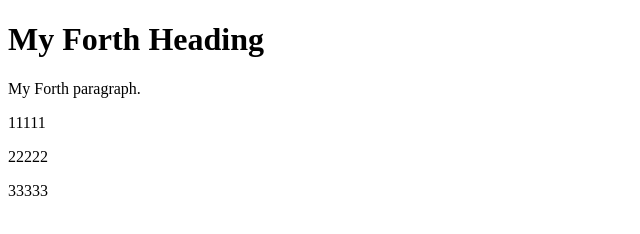
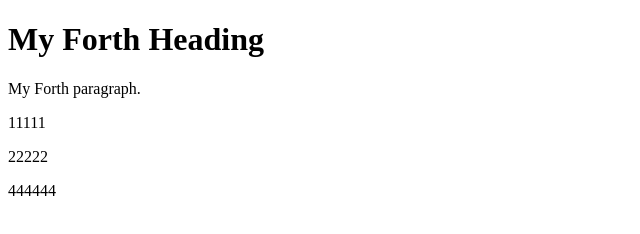
Before and after one commit to dnp176/cicd_testing_html_project, a plain HTML site: page index.html in a window 1280 px wide. Shown: the full height of the page, 0-640 px from the left. Drawn offline with Linux system fonts and the light colour scheme.

```diff
--- a/index.html
+++ b/index.html
@@ -7,6 +7,6 @@
 <p>My Forth paragraph.</p>
   <p>11111</p>
 <p>22222</p>
-  <p>33333</p>
+  <p>444444</p>
 </body>
 </html>
```
